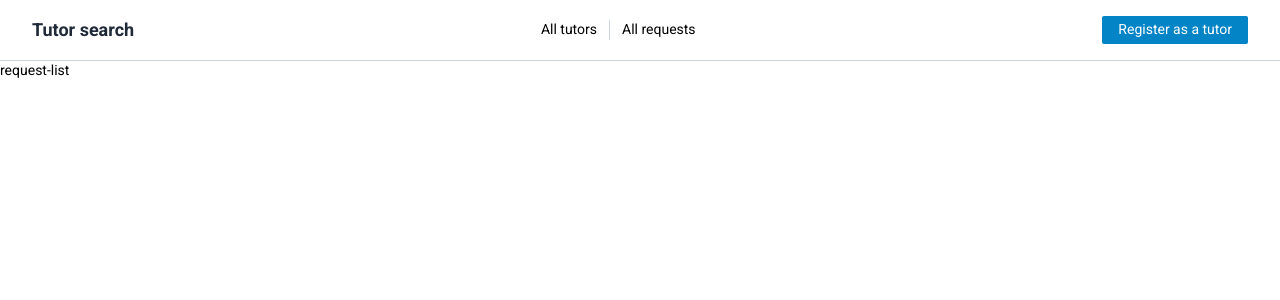
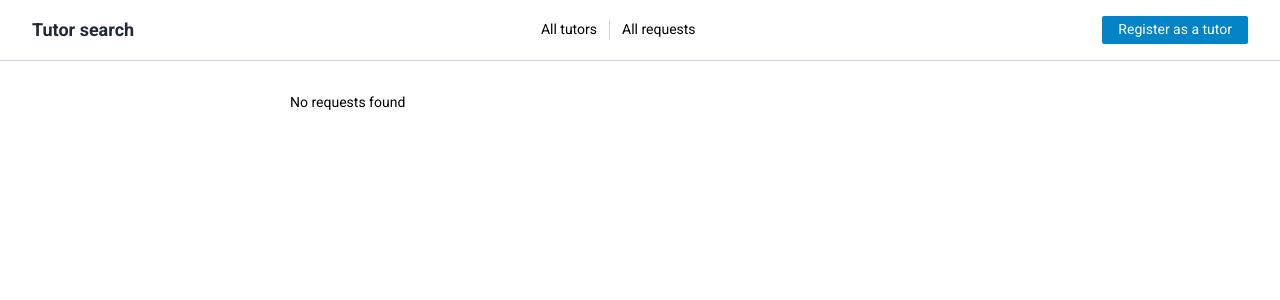
Before and after one commit to Nataliasem/tutor-search, a Vue app: page /requests in a window 1280 px wide. Shown: the top 300 px of the page. Built offline with nearby package versions, Linux system fonts and the light colour scheme.

Commit message:
add store for requests

```diff
--- a/src/components/tutors/tutor-item.vue
+++ b/src/components/tutors/tutor-item.vue
@@ -7,7 +7,7 @@
 
           <!-- ACTIONS -->
           <div class="flex items-center space-x-5 text-indigo-900">
-            <router-link to="/contact" title="contact"><icon-phone /></router-link>
+            <router-link :to="tutorContactsLink" title="contact"><icon-phone /></router-link>
             <router-link :to="tutorDetailsLink" title="details"><icon-user /></router-link>
           </div>
         </div>
@@ -71,6 +71,13 @@ export default {
       const id = this.tutor.id || ''
 
       return `${path}/${id}`
+    },
+
+    tutorContactsLink() {
+      const path = this.$route.path
+      const id = this.tutor.id || ''
+
+      return `${path}/${id}/contact`
     }
   }
 }
--- a/src/pages/requests/contact-tutor.vue
+++ b/src/pages/requests/contact-tutor.vue
@@ -55,11 +55,17 @@ export default {
   data: () => ({
     contactSchema: CONTACT_SCHEMA,
   }),
+  computed: {
+    tutorId() {
+      return this.$route.params.id
+    }
+  },
   methods: {
     send() {
-      this.$store.commit('tutors/addTutor', {
-        email: this.contactSchema.email,
-        message: this.contactSchema.message
+      this.$store.dispatch('requests/sendRequest', {
+        tutorId: this.tutorId,
+        email: this.contactSchema.email.value,
+        message: this.contactSchema.message.value
       })
 
       this.$router.push('/requests')
--- a/src/pages/requests/requests-list.vue
+++ b/src/pages/requests/requests-list.vue
@@ -1,9 +1,29 @@
 <template>
-  <div>request-list</div>
+  <div class="max-w-card mx-auto mt-8">
+    <!-- NO REQUESTS MESSAGE -->
+    <div v-if="hasRequests === false">No requests found</div>
+
+    <!-- LIST OF REQUESTS -->
+    <div class="space-y-6">
+      <!-- REQUESTS -->
+      <div class="ts-card p-6 space-y-4" v-for="request in requests" :key="request.id">
+        <div class="font-bold">{{ request.email }}</div>
+        <div>{{ request.message }}</div>
+      </div>
+    </div>
+  </div>
 </template>
 
 <script>
 export default {
-  name: 'request-list'
-};
+  name: 'requests-list',
+  computed: {
+    requests() {
+      return this.$store.getters['requests/requests'] || []
+    },
+    hasRequests() {
+      return this.$store.getters['requests/hasRequests']
+    }
+  }
+}
 </script>
--- a/src/pages/tutors/tutor-details.vue
+++ b/src/pages/tutors/tutor-details.vue
@@ -10,7 +10,7 @@
 
       <p>{{ tutor.description }}</p>
 
-      <router-link class="ts-button-main" to='/contact'>Interested? Reach out now!</router-link>
+      <router-link class="ts-button-main" :to='tutorContactsLink'>Interested? Reach out now!</router-link>
     </template>
   </div>
 </template>
@@ -39,6 +39,10 @@ export default {
     tutorRateView() {
       const rate = this.tutor.hourlyRate || ''
       return rate ? `${rate}$/hour` : '-'
+    },
+
+    tutorContactsLink() {
+      return `${this.$route.path}/contact`
     }
   },
 
--- a/src/pages/tutors/tutors-list.vue
+++ b/src/pages/tutors/tutors-list.vue
@@ -43,7 +43,7 @@ export default {
       return tutors.filter(item => item.areas.some(area => this.checkedAreas.includes(area)))
     },
     hasTutors() {
-      return this.$store.getters['tutors/hasTutors'] || []
+      return this.$store.getters['tutors/hasTutors']
     }
   }
 }
--- a/src/router.js
+++ b/src/router.js
@@ -16,8 +16,11 @@ const router = createRouter({
       component: TutorDetails,
       props: true
     },
+    { path: '/tutors/:id/contact',
+      component: ContactTutor,
+      props: true
+    },
     { path: '/register', component: TutorRegistration },
-    { path: '/contact', component: ContactTutor },
     { path: '/requests', component: RequestsList },
     { path: '/:not-found(.*)', component: NotFound },
   ]
--- a/src/store/index.js
+++ b/src/store/index.js
@@ -1,10 +1,12 @@
 import { createStore } from 'vuex'
 
 import tutorsModule from './modules/tutors'
+import requestsModule from './modules/requests'
 
 const store = createStore({
   modules: {
-    tutors: tutorsModule
+    tutors: tutorsModule,
+    requests: requestsModule
   }
 })
 
--- /dev/null
+++ b/src/store/modules/requests.js
@@ -0,0 +1,35 @@
+export default {
+  namespaced: true,
+  state() {
+    return {
+      requests: []
+    }
+  },
+  mutations: {
+    addRequest(state, request) {
+      state.requests.push(request)
+    }
+  },
+  actions: {
+    sendRequest(context, requestInfo) {
+      const request = {
+        id: new Date().toISOString(),
+        ...requestInfo
+      }
+
+      context.commit('addRequest', request)
+    }
+  },
+  getters: {
+    requests(state, getters, routeState, routeGetters) {
+      const currentTutor = routeGetters['tutors/currentTutor']
+
+      return !currentTutor
+        ? []
+        : (state.requests || []).filter(item => item.tutorId === currentTutor.id)
+    },
+    hasRequests(state, getters) {
+      return getters.requests.length > 0
+    }
+  }
+}
--- a/src/store/modules/tutors.js
+++ b/src/store/modules/tutors.js
@@ -2,6 +2,7 @@ export default {
   namespaced: true,
   state() {
     return {
+      currentTutor: null,
       tutors: [
         {
           id: '0a655bc0-5146-4a8f-9fa2-ad3a701374ba',
@@ -40,10 +41,13 @@ export default {
   },
   actions: {},
   getters: {
+    currentTutor(state) {
+      return state.currentTutor
+    },
     tutors(state) {
       return state.tutors || []
     },
-    haveTutors(state) {
+    hasTutors(state) {
       return state.tutors.length > 0
     }
   }
```
